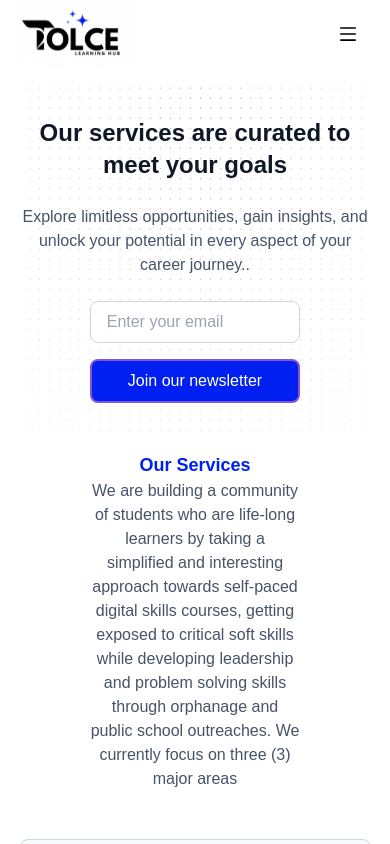
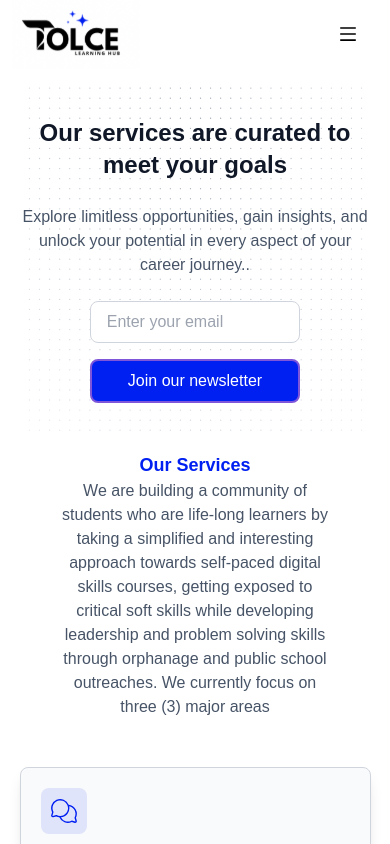
Before and after one commit to Chioma-Okeke/Tolce-Learning-Hub, a React (Vite) app: page /ourservices in a window 390 px wide. Shown: the top 844 px of the page. Built offline with nearby package versions, Linux system fonts and the light colour scheme.

Commit message:
minor enhancement

```diff
--- a/src/components/JoinUs.jsx
+++ b/src/components/JoinUs.jsx
@@ -13,6 +13,7 @@ function JoinUs() {
 
     function handleSubmit(event) {
         event.preventDefault();
+        setEmail("");
         console.log(email);
     }
 
--- a/src/components/OurService.jsx
+++ b/src/components/OurService.jsx
@@ -23,7 +23,7 @@ function OurService() {
 
     return (
         <div>
-            <div className="w-[60%] mx-auto text-center mb-12">
+            <div className="w-[80%] md:w-[60%] mx-auto text-center mb-12">
                 <h1 className="font-bold text-[#0020F1] text-lg lg:text-2xl">
                     Our Services
                 </h1>
--- a/src/pages/OurServices.jsx
+++ b/src/pages/OurServices.jsx
@@ -20,6 +20,7 @@ function OurServices() {
 
     function handleSubmit(event) {
         event.preventDefault();
+        setEmail("");
         console.log(email);
     }
     return (
```
